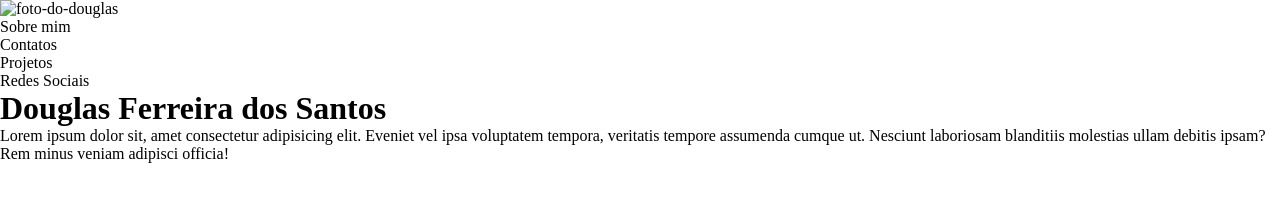
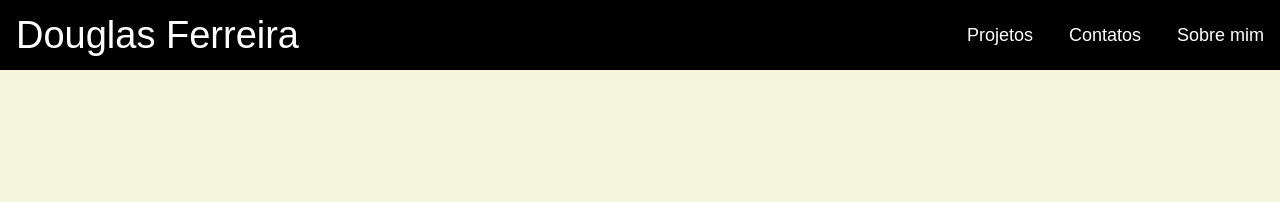
Before and after one commit to Douglas-Frst/Projects, a plain HTML site: page Portifólio/index.html in a window 1280 px wide. Drawn offline with Linux system fonts and the light colour scheme.

Commit message:
Header feito, e estilizações do header também

```diff
--- a/Portifólio/index.html
+++ b/Portifólio/index.html
@@ -4,23 +4,19 @@
     <meta charset="UTF-8">
     <meta name="viewport" content="width=device-width, initial-scale=1.0">
     <link rel="stylesheet" href="style.css">
+    <script defer src="app.js"></script>
     <title>Douglas Ferreira</title>
 </head>
 <body>
     <header>
-        <div class="logo"> <img src="#" alt="foto-do-douglas"></div>
             <nav>
-                <ul>
-                    <li>Sobre mim</li>
-                    <li>Contatos</li>
-                    <li>Projetos</li>
-                    <li>Redes Sociais</li>
-                </ul>
+                <a href="#" class="logo">Douglas Ferreira</a>
+                    <ul class="nav-list">
+                        <li><a href="#">Projetos</a></li>
+                        <li><a href="#">Contatos</a></li>
+                        <li><a href="#">Sobre mim</a></li>
+                    </ul>
             </nav>
     </header>
-        <main>
-            <h1>Douglas Ferreira dos Santos</h1>
-                <p>Lorem ipsum dolor sit, amet consectetur adipisicing elit. Eveniet vel ipsa voluptatem tempora, veritatis tempore assumenda cumque ut. Nesciunt laboriosam blanditiis molestias ullam debitis ipsam? Rem minus veniam adipisci officia!</p>
-        </main>
 </body>
 </html>
--- a/Portifólio/style.css
+++ b/Portifólio/style.css
@@ -3,3 +3,53 @@
     margin: 0;
     box-sizing: border-box;
 }
+
+body {
+    font-family: sans-serif;
+    background-color: beige;
+}
+
+header {
+    background-color: black;
+    padding-inline: 16px;
+}
+
+nav {
+    max-width: 1280px;
+    height: 70px;
+    margin-inline: auto;
+    display: flex;
+    justify-content: space-between;
+    align-items: center;
+    color: white;
+}
+
+.nav-list {
+    display: flex;
+    gap: 36px;
+    list-style: none;
+    text-decoration: none;
+}
+
+.nav-list a {
+    text-decoration: none;
+    color: white;
+    font-size: 18px;
+    padding-block: 16px;
+}
+
+.nav-list a:hover {
+    color: rgb(165, 206, 241);
+}
+
+.logo {
+    font-size: 38px;
+    list-style: none;
+    text-decoration: none;
+    color: white;
+
+}
+
+.logo:hover {
+    color: rgb(165, 206, 241);
+}
```
Also changed, not shown: Portifólio/app.js (added).
